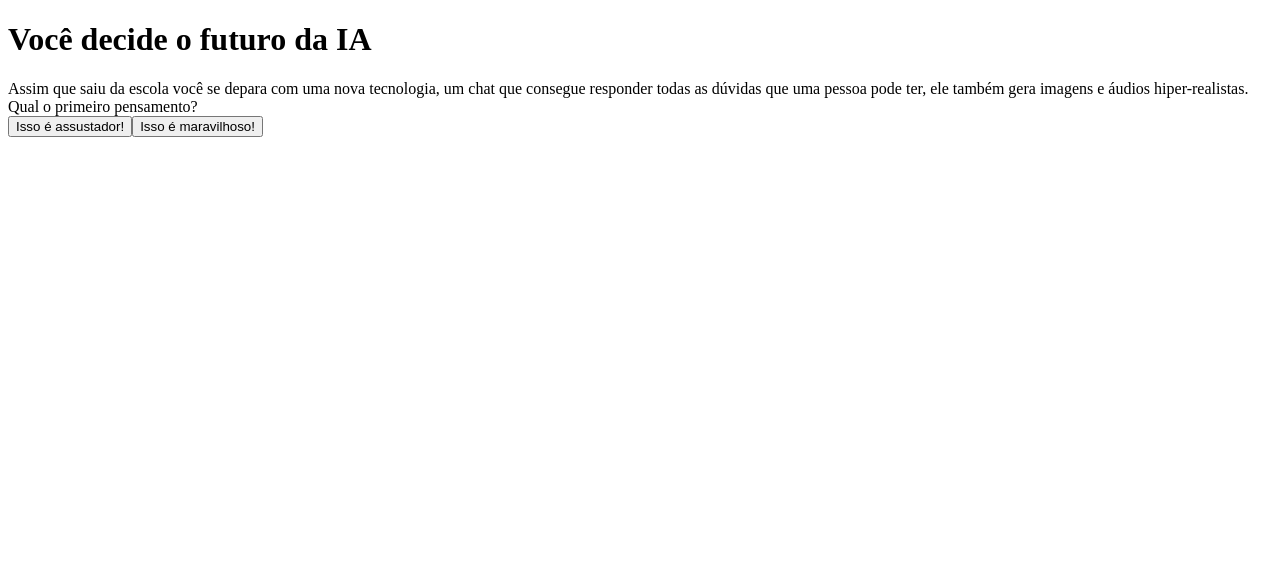
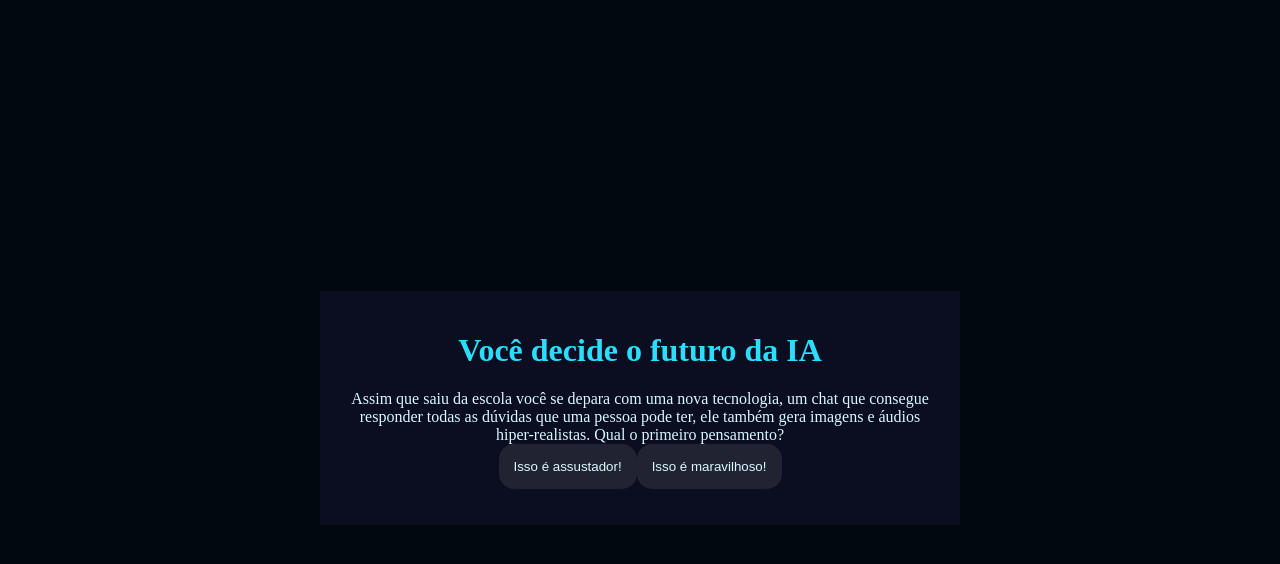
Before and after one commit to yayas0000/MissaoIA, a plain HTML site: page index.html in a window 1280 px wide. Drawn offline with Linux system fonts and the light colour scheme.

Commit message:
Add files via upload

```diff
--- a/index.html
+++ b/index.html
@@ -11,7 +11,7 @@
         <h1>Você decide o futuro da IA</h1>
         <div class="caixa-perguntas"></div>
         <div class="caixa-alternativas"></div>
-        <div class="caixa-resultado"></div>
+        <div class="caixa-resultado">
             <p class="texto-resultado"></p>
         </div>
     </div>
--- a/script.js
+++ b/script.js
@@ -8,55 +8,106 @@ const perguntas = [
     {
         enunciado: "Assim que saiu da escola você se depara com uma nova tecnologia, um chat que consegue responder todas as dúvidas que uma pessoa pode ter, ele também gera imagens e áudios hiper-realistas. Qual o primeiro pensamento?",
         alternativas: [
-            "Isso é assustador!",
-            "Isso é maravilhoso!"
+            {
+                texto: "Isso é assustador!",
+                afirmacao: "No início ficou com medo do que essa tecnologia pode fazer. "
+            },
+            {
+                texto: "Isso é maravilhoso!",
+                afirmacao: "Quis saber como usar IA no seu dia a dia."
+            }
         ]
     },
     {
         enunciado: "Com a descoberta desta tecnologia, chamada Inteligência Artificial, uma professora de tecnologia da escola decidiu fazer uma sequência de aulas sobre esta tecnologia. No fim de uma aula ela pede que você escreva um trabalho sobre o uso de IA em sala de aula. Qual atitude você toma?",
         alternativas: [
-            "Utiliza uma ferramenta de busca na internet que utiliza IA para que ela ajude a encontrar informações relevantes para o trabalho e explique numa linguagem que facilite o entendimento.",
-            "Escreve o trabalho com base nas conversas que teve com colegas, algumas pesquisas na internet e conhecimentos próprios sobre o tema."
+            {
+                texto: "Utiliza uma ferramenta de busca na internet que utiliza IA para que ela ajude a encontrar informações relevantes para o trabalho e explique numa linguagem que facilite o entendimento.",
+                afirmacao: "Conseguiu utilizar a IA para buscar informações úteis."
+            },
+            {
+                texto: "Escreve o trabalho com base nas conversas que teve com colegas, algumas pesquisas na internet e conhecimentos próprios sobre o tema.",
+                afirmacao: "Sentiu mais facilidade em utilizar seus próprios recursos para escrever seu trabalho."
+            }
         ]
     },
     {
         enunciado: "Após a elaboração do trabalho escrito, a professora realizou um debate entre a turma para entender como foi realizada a pesquisa e escrita. Nessa conversa também foi levantado um ponto muito importante: como a IA impacta o trabalho do futuro. Nesse debate, como você se posiciona?",
         alternativas: [
-            "Defende a ideia de que a IA pode criar novas oportunidades de emprego e melhorar habilidades humanas.",
-            "Me preocupo com as pessoas que perderão seus empregos para máquinas e defendem a importância de proteger os trabalhadores."
+            {
+                texto: "Defende a ideia de que a IA pode criar novas oportunidades de emprego e melhorar habilidades humanas.",
+                afirmacao: "Vem impulsionando a inovação na área de IA e luta para abrir novos caminhos profissionais com IA."
+            },
+            {
+                texto: "Me preocupo com as pessoas que perderão seus empregos para máquinas e defendem a importância de proteger os trabalhadores.",
+                afirmacao: "Sua preocupação com as pessoas motivou a criar um grupo de estudos entre trabalhadores para discutir meios de utilização de IA de forma ética."
+            }
         ]
     },
     {
         enunciado: "Ao final da discussão, você precisou criar uma imagem no computador que representasse o que pensa sobre IA. E agora?",
         alternativas: [
-            "Criar uma imagem utilizando uma plataforma de design como o Paint.",
-            "Criar uma imagem utilizando um gerador de imagem de IA."
+            {
+                texto: "Criar uma imagem utilizando uma plataforma de design como o Paint.",
+                afirmacao: "Notou também que muitas pessoas não sabem ainda utilizar as ferramentas tradicionais e decidiu compartilhar seus conhecimentos de design utilizando ferramentas de pintura digital para iniciantes."
+            },
+            {
+                texto: "Criar uma imagem utilizando um gerador de imagem de IA.",
+                afirmacao: "Acelerou o processo de criação de trabalhos utilizando geradores de imagem e agora consegue ensinar pessoas que sentem dificuldades em desenhar manualmente como utilizar também!"
+            }
         ]
     },
     {
         enunciado: "Você tem um trabalho em grupo de biologia para entregar na semana seguinte, o andamento do trabalho está um pouco atrasado e uma pessoa do seu grupo decidiu fazer com ajuda da IA. O problema é que o trabalho está totalmente igual ao do chat. O que você faz? ",
         alternativas: [
-            "Escrever comandos para o chat é uma forma de contribuir com o trabalho, por isso não é um problema utilizar o texto inteiro.",
-            "O chat pode ser uma tecnologia muito avançada, mas é preciso manter a atenção pois toda máquina erra, por isso revisar o trabalho e contribuir com as perspectivas pessoais é essencial."
-        ]
+            {
+                texto: "Escrever comandos para o chat é uma forma de contribuir com o trabalho, por isso não é um problema utilizar o texto inteiro.",
+                afirmacao: "Infelizmente passou a utilizar a IA para fazer todas suas tarefas e agora se sente dependente da IA para tudo."
+            },
+            {
+                texto: "O chat pode ser uma tecnologia muito avançada, mas é preciso manter a atenção pois toda máquina erra, por isso revisar o trabalho e contribuir com as perspectivas pessoais é essencial.",
+                afirmacao: "Percebeu que toda IA reproduz orientações baseadas na empresa que programou e muito do que o chat escrevia não refletia o que pensava e por isso sabe que os textos gerados pela IA devem servir como auxílio e não resultado final. "
             }
         ]
+    },
+];
+
 
 let atual = 0;
 let perguntaAtual;
+let historiaFinal = "";
 
 function mostraPergunta() {
+    if (atual >= perguntas.length) {
+        mostraResultado();
+        return;
+    }
     perguntaAtual = perguntas[atual];
     caixaPerguntas.textContent = perguntaAtual.enunciado;
+    caixaAlternativas.textContent = "";
     mostraAlternativas();
 }
 
-function mostraAlternativas() {
-    for (const alternativa of perguntaAtual.alternativas) {
+function mostraAlternativas(){
+    for(const alternativa of perguntaAtual.alternativas) {
         const botaoAlternativas = document.createElement("button");
-      botaoAlternativas.textContent = alternativa;
+        botaoAlternativas.textContent = alternativa.texto;
+        botaoAlternativas.addEventListener("click", () => respostaSelecionada(alternativa));
         caixaAlternativas.appendChild(botaoAlternativas);
     }
 }
 
+function respostaSelecionada(opcaoSelecionada) {
+    const afirmacoes = opcaoSelecionada.afirmacao;
+    historiaFinal += afirmacoes + " ";
+    atual++;
     mostraPergunta();
+}
+
+function mostraResultado() {
+    caixaPerguntas.textContent = "Em 2049...";
+    textoResultado.textContent = historiaFinal;
+    caixaAlternativas.textContent = "";
+}
+
+mostraPergunta();
--- a/style.css
+++ b/style.css
@@ -0,0 +1,43 @@
+:root{
+    --cor-fundo: #01080E ;
+    --cor-principal: #0B0D20 ;
+    --cor-secundaria: #212333;
+    --cor-destaque: #2BDEFD;
+    --cor-texto: #D7F9FF;
+
+}
+
+body {
+    background-color: var(--cor-fundo);
+    color: var(--cor-texto);
+    display: flex;
+    justify-content: center;
+    align-items: center;
+    min-height: 100vh;
+}
+
+.caixa-principal{
+    background-color: var(--cor-principal);
+    width: 90%;
+    max-width: 600px;
+    text-align: center;
+    padding: 20px;
+}
+
+h1{
+    color: var(--cor-destaque);
+}
+
+button {
+    background-color: var(--cor-secundaria);
+    color: var(--cor-texto);
+    border: none;
+    border-radius: 15px;
+    padding: 15px;
+    transition: background-color 0.3s;
+}
+
+button:hover{
+    background-color: var(--cor-destaque);
+    color: var(--cor-principal);
+}
```
Lines whose indentation alone changed are shown as unchanged.
